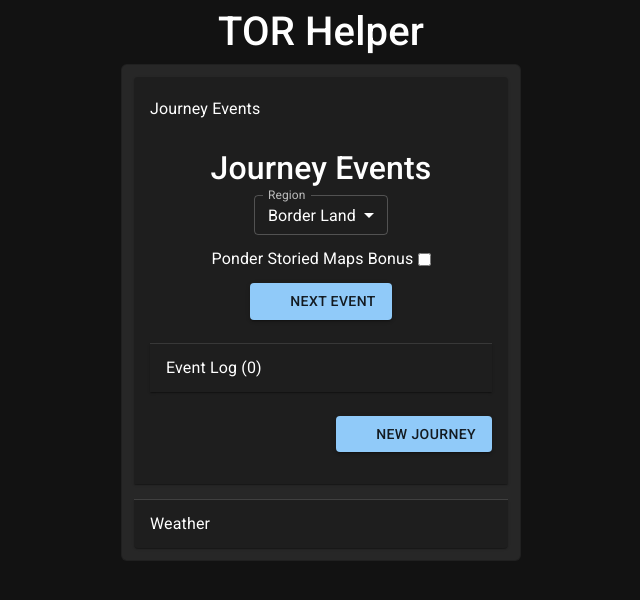
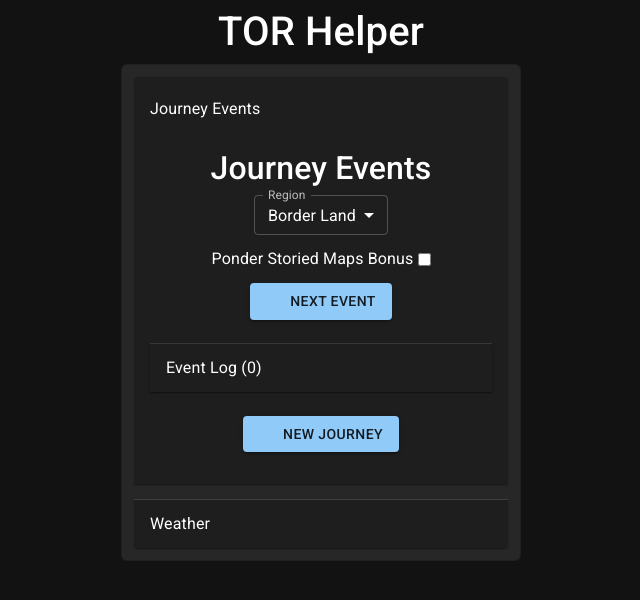
Before and after one commit to doana/tor-helper, a React (Vite) app: page / in a window 1280 px wide. Both pictures are taken after a click on the button "Journey Events". Shown: the top 600 px of the page, without its empty margins (319-959 px from the left). Built offline with nearby package versions, Linux system fonts and the light colour scheme; some icons are missing.

Commit message:
Center align new journey button

```diff
--- a/src/components/JourneyEventGenerator.tsx
+++ b/src/components/JourneyEventGenerator.tsx
@@ -195,7 +195,7 @@ const JourneyEventGenerator: React.FC = () => {
         </AccordionDetails>
       </Accordion>
 
-      <div className="mt-4 d-flex flex-row justify-content-end gap-1">
+      <div className="mt-4 d-flex flex-row justify-content-center gap-1">
         <Button variant="contained" onClick={handleNewJourney} startIcon={<ExploreIcon />}>
           New Journey
         </Button>
```
